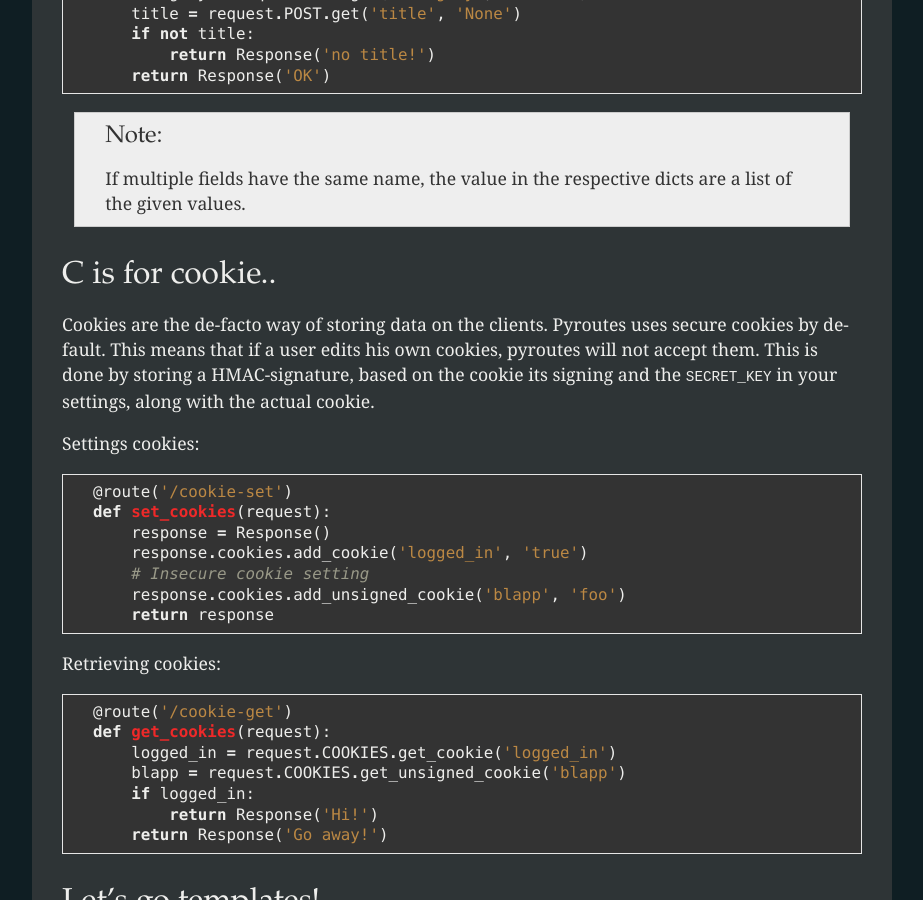
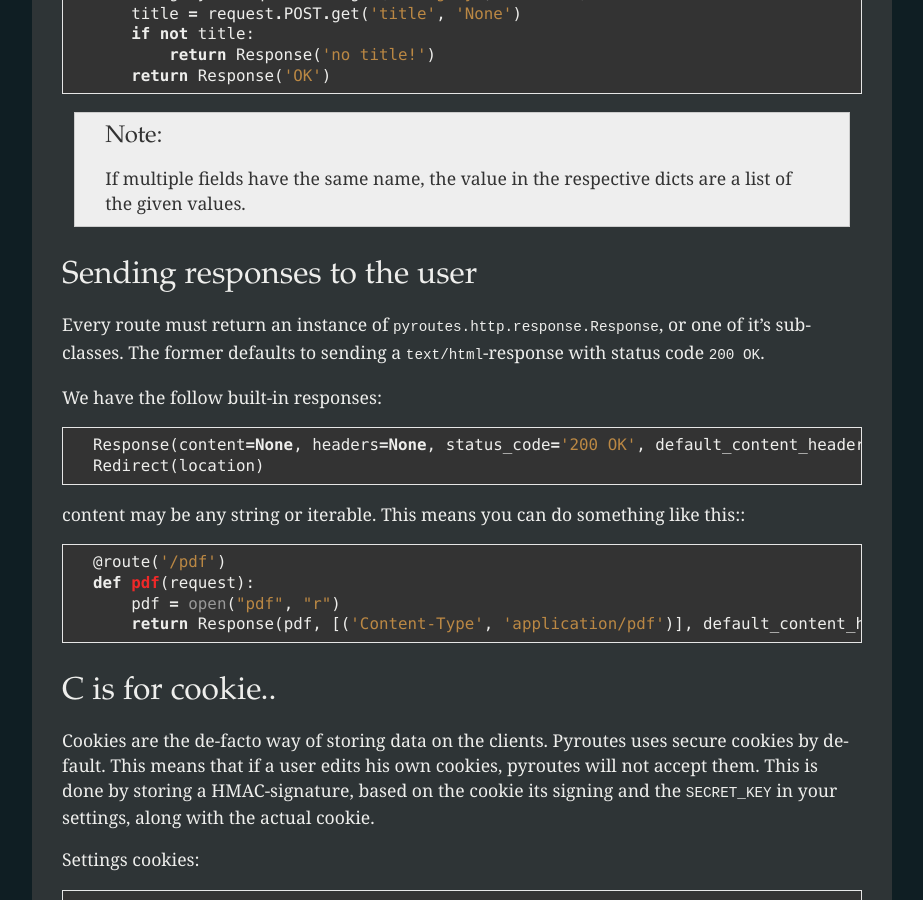
Before and after one commit to klette/pyroutes, a Sphinx documentation site: the page built from doc/usage.rst, in a window 1280 px wide and 900 px high, scrolled down 3382 px. Shown: the whole window, without its empty margins (198-1121 px from the left). Built offline with Sphinx 7.4.7, drawn with Linux system fonts in a browser that asks for light colours; some of the changed text lies outside the part shown.

Commit message:
Add section about responses

```diff
--- a/doc/usage.rst
+++ b/doc/usage.rst
@@ -158,6 +158,26 @@ Pyroutes gives you easy access to the POST, GET and FILES posted to your request
 .. note:: If multiple fields have the same name, the value in the respective
           dicts are a list of the given values.
 
+Sending responses to the user
+-----------------------------
+
+Every route must return an instance of ``pyroutes.http.response.Response``, or
+one of it's subclasses. The former defaults to sending a
+``text/html``-response with status code ``200 OK``.
+
+We have the follow built-in responses::
+
+    Response(content=None, headers=None, status_code='200 OK', default_content_header=True)
+    Redirect(location)
+
+content may be any string or iterable. This means you can do something like this:::
+
+    @route('/pdf')
+    def pdf(request):
+        pdf = open("pdf", "r")
+        return Response(pdf, [('Content-Type', 'application/pdf')], default_content_header=False)
+
+
 
 C is for cookie..
 -----------------
```
